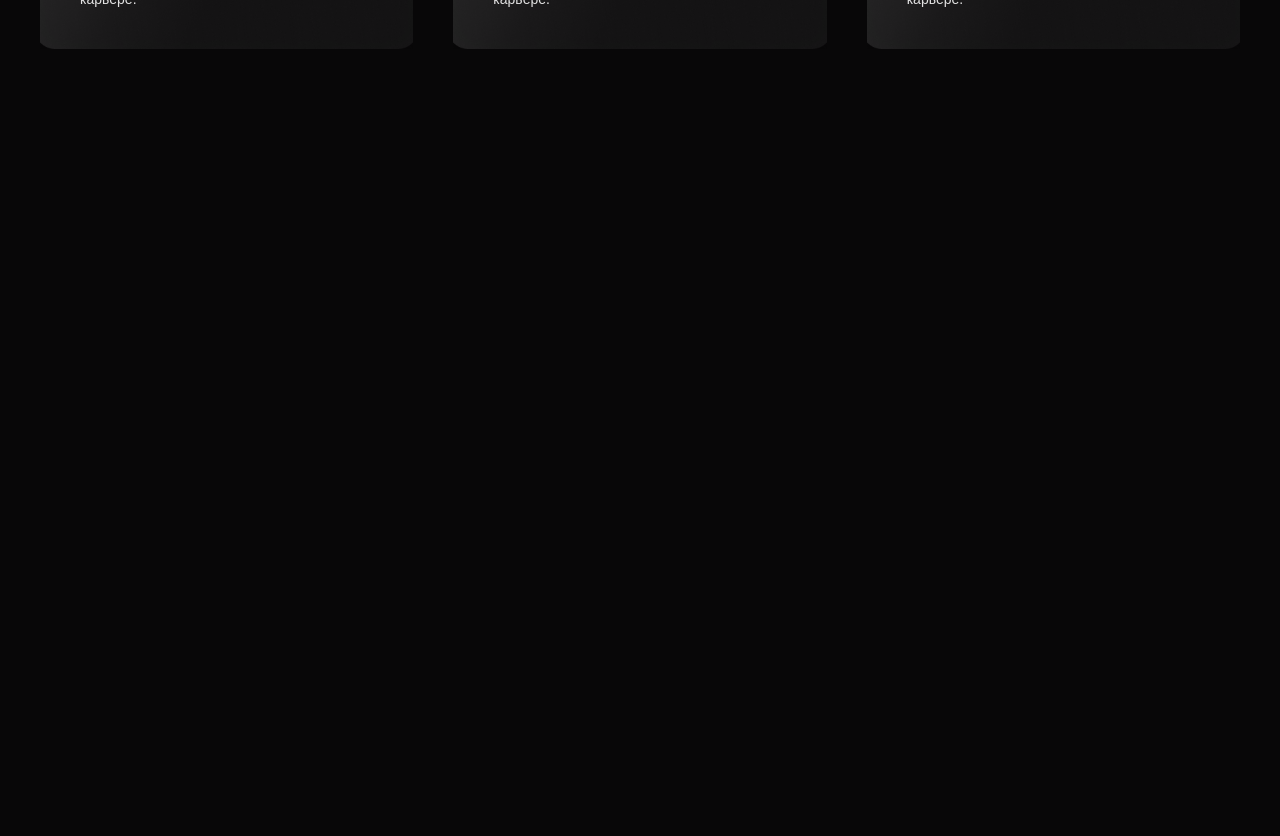
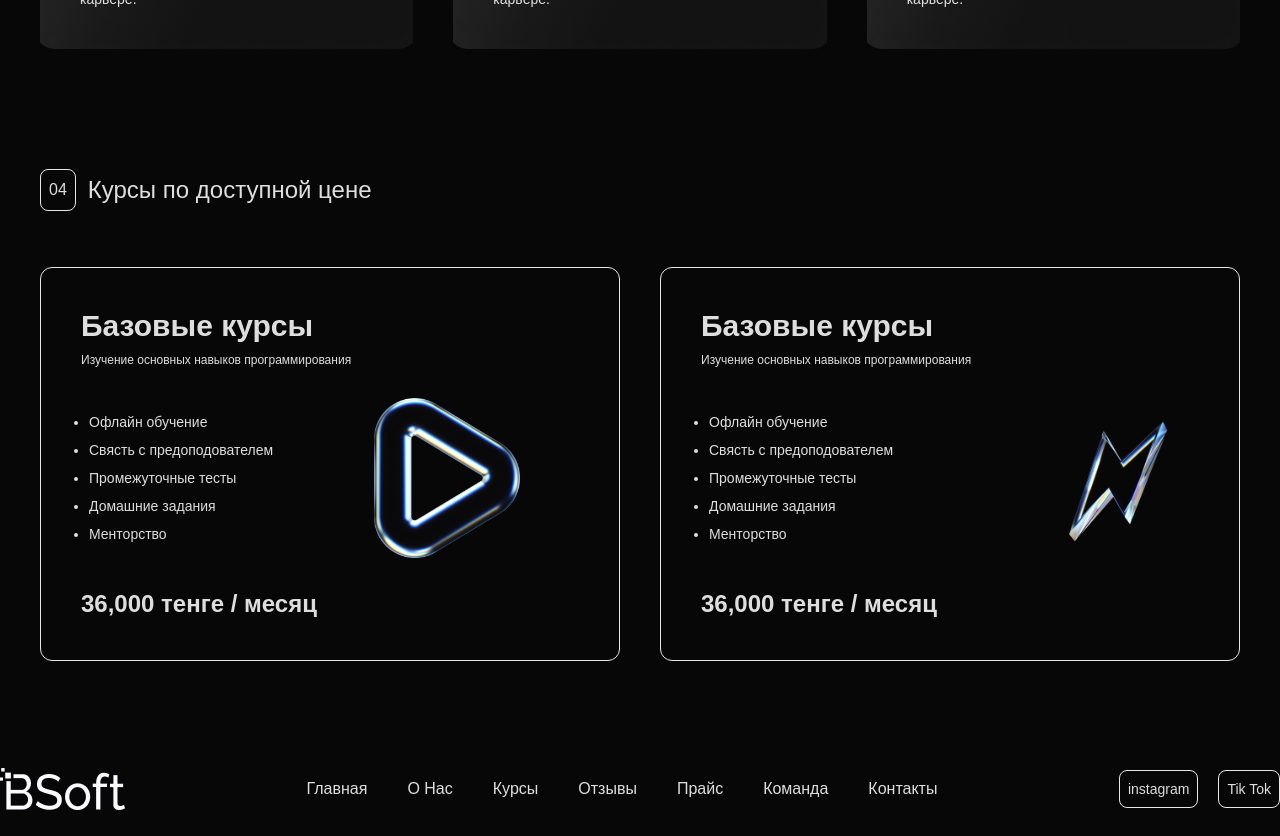
Before and after one commit to Bashkanitto/BSoft-client, a React (Vite) app: page / in a window 1280 px wide. Shown: the part 3360-4196 px from the top of the page. Before the commit the page ends 3449 px from the top, so only its background shows below. Built offline with nearby package versions, Linux system fonts and the light colour scheme.

Commit message:
add prices

```diff
--- a/src/App.jsx
+++ b/src/App.jsx
@@ -1,7 +1,9 @@
 import Courses from './components/Courses';
 import Goals from './components/Goals';
 import Header from './components/Header';
+import Footer from './components/Footer';
 import Hero from './components/Hero';
+import Price from './components/Price';
 import Stack from './components/Stack';
 import Team from './components/Team';
 
@@ -14,6 +16,8 @@ function App() {
 			<Courses />
 			<Team />
 			<Goals />
+			<Price />
+			<Footer />
 		</div>
 	);
 }
--- a/src/components/Contants.js
+++ b/src/components/Contants.js
@@ -58,3 +58,32 @@ export const goalsList = [
 		text: 'В нашей школе программирования мы стремимся вооружить взрослых навыками, необходимыми им для достижения успеха в сегодняшнюю цифровую эпоху. Наше внимание к передовым концепциям веб-разработки и разработки мобильных устройств гарантирует, что наши студенты готовы решать сложные задачи и создавать инновационные решения, которые приносят реальные результаты. С опытными инструкторами и поддерживающим сообществом мы стремимся помочь вам достичь ваших целей и преуспеть в вашей карьере.',
 	},
 ];
+
+export const priceList = [
+	{
+		title: 'Базовые курсы',
+		description: 'Изучение основных навыков программирования',
+		img: '/images/imgPrice1.png',
+		list: [
+			'Офлайн обучение',
+			'Свясть с предоподователем',
+			'Промежуточные тесты',
+			'Домашние задания',
+			'Менторство',
+		],
+		price: '36,000 тенге / месяц',
+	},
+	{
+		title: 'Базовые курсы',
+		description: 'Изучение основных навыков программирования',
+		img: '/images/imgPrice2.png',
+		list: [
+			'Офлайн обучение',
+			'Свясть с предоподователем',
+			'Промежуточные тесты',
+			'Домашние задания',
+			'Менторство',
+		],
+		price: '36,000 тенге / месяц',
+	},
+];
--- /dev/null
+++ b/src/components/Price.jsx
@@ -0,0 +1,38 @@
+import { priceList } from './Contants';
+
+const Price = () => {
+	return (
+		<section className='goals container-full xl:container mx-auto transition-all duration-300 flex flex-col gap-10 p-10'>
+			<div className='courses-intro flex flex-col md:flex-row items-center gap-3 mb-4'>
+				<span className='border rounded-lg p-2'>04</span>
+				<h3 className='text-2xl text-center'>Курсы по доступной цене</h3>
+			</div>
+			<div className='flex justify-center gap-10 flex-wrap lg:flex-nowrap'>
+				{priceList.map(item => (
+					<div
+						key={item.name}
+						className='border flex rounded-xl p-10 items- w-1/2'
+					>
+						<div>
+							<h4 className='font-bold text-3xl mb-2'>{item.title}</h4>
+							<p className='text-xs'>{item.description}</p>
+							<div className='flex justify-between items-center'>
+								<ul className='pl-2 my-10 list-disc text-sm '>
+									{item.list.map(item => (
+										<li className='py-1' key={item}>
+											{item}
+										</li>
+									))}
+								</ul>
+								<img src={item.img} className='w-1/3 h-1/2 hidden lg:flex' />
+							</div>
+							<h4 className='text-2xl font-bold'>{item.price}</h4>
+						</div>
+					</div>
+				))}
+			</div>
+		</section>
+	);
+};
+
+export default Price;
```
Also changed, not shown: public/images/imgPrice1.png (added), public/images/imgPrice2.png (added).
